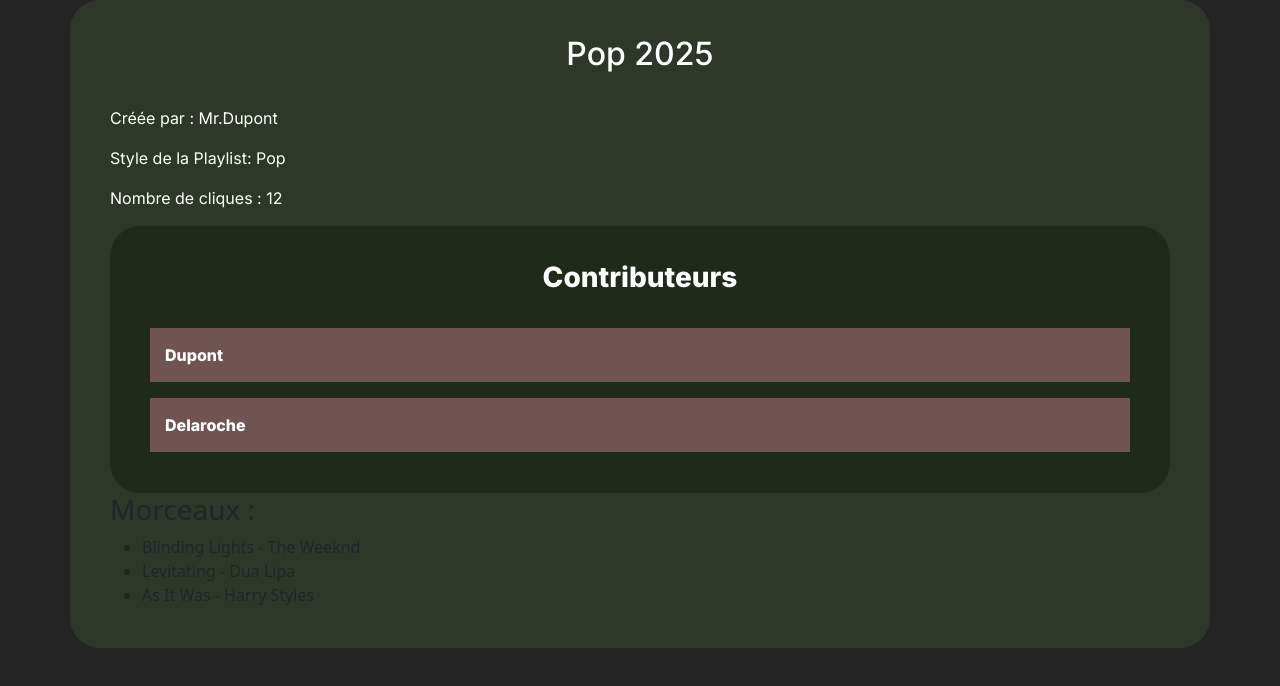
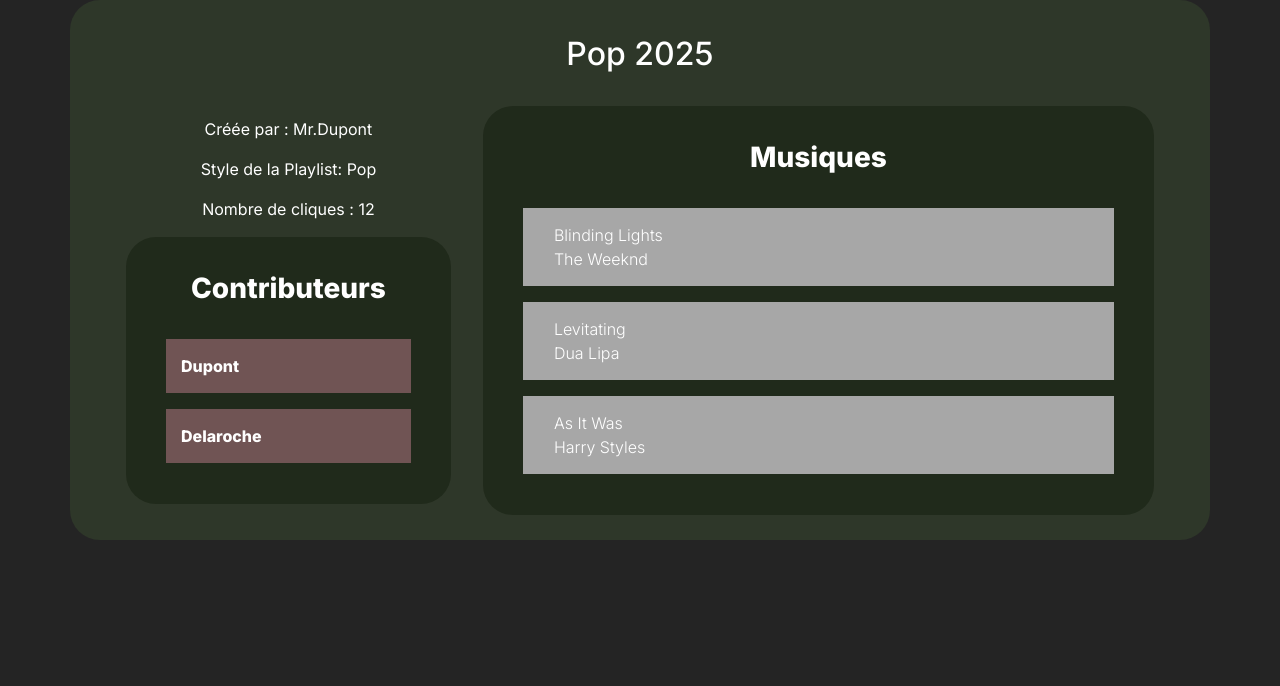
Before and after one commit to JordanBRSA/ProjetMEMPA_FRONT, an Angular app: page /playlist/1 in a window 1280 px wide. Shown: the top 686 px of the page. Built offline with nearby package versions, Linux system fonts and the light colour scheme.

Commit message:
KAN-13 feat: Ajout liste musique

```diff
--- a/src/app/features/playlist-info/playlist-info.css
+++ b/src/app/features/playlist-info/playlist-info.css
@@ -16,10 +16,14 @@
 
 }
 
-.card-body{
+.card-body-contributors{
   background-color: #705454;
   padding: 15px;
+}
 
+.card-body-musics{
+  background-color: #A7A7A7;
+  padding: 15px;
 }
 
 .card-title{
@@ -53,9 +57,13 @@
   background: #202A1B;
   border-radius: var(--radius);
   padding: 10px 40px 25px 40px;
+
 }
 
-.item-contributeur{
-  background: #705454;
-
+.container-musique{
+  display: flex;
+  flex-direction: column;
+  background: #202A1B;
+  border-radius: var(--radius);
+  padding: 10px 40px 25px 40px;
 }
--- a/src/app/features/playlist-info/playlist-info.html
+++ b/src/app/features/playlist-info/playlist-info.html
@@ -1,37 +1,48 @@
 <div class="container d-flex flex-column" >
   <div class="d-flex flex-column justify-content-between">
-
 
     <div *ngIf="playlist">
       <div class="title d-flex w-100 justify-content-center" >
         <h2>{{ playlist.name }}</h2>
       </div>
 
-
-      <div class="d-flex flex-column">
+<div class="d-flex flex-row justify-content-between">
+<div class="d-flex flex-column justify-content-center">
+      <div class="d-flex flex-column align-items-center">
         <p>Créée par : {{ playlist.creator }}</p>
         <p>Style de la Playlist: {{ playlist.style }}</p>
         <p>Nombre de cliques : {{ playlist.clicks }}</p>
       </div>
 
-      <div class="container-contributeur">
-        <h3 class="title">Contributeurs</h3>
-          <div *ngFor="let contributor of playlist.contributors" class="mb-3">
-            <div class="card-body">
-              <div class="card-title">
-                {{ contributor.name }}
+
+      <div class="d-flex flex-row justify-content-between">
+        <div class="container-contributeur w-100 mx-3" >
+          <h3 class="title">Contributeurs</h3>
+            <div *ngFor="let contributor of playlist.contributors" class="mb-3">
+              <div class="card-body-contributors">
+                <div class="card-title">
+                  {{ contributor.name }}
+                </div>
+              </div>
+            </div>
+        </div>
+      </div>
+</div>
+
+      <div class="container-musique w-75 mx-3">
+        <h3 class="title">Musiques</h3>
+        <div *ngFor="let music of playlist.musics" class="mb-3">
+          <div class="card-body-musics">
+            <div class="card-title">
+              <div class="d-flex flex-column justify-content-between px-3 card-info">
+                <div>{{ music.title }}</div>
+                <div>{{ music.artist }}</div>
               </div>
             </div>
           </div>
+        </div>
       </div>
-
-
-      <h3>Morceaux :</h3>
-      <ul>
-        <li *ngFor="let music of playlist.musics">
-          {{ music.title }} - {{ music.artist }}
-        </li>
-      </ul>
     </div>
   </div>
 </div>
+</div>
```
